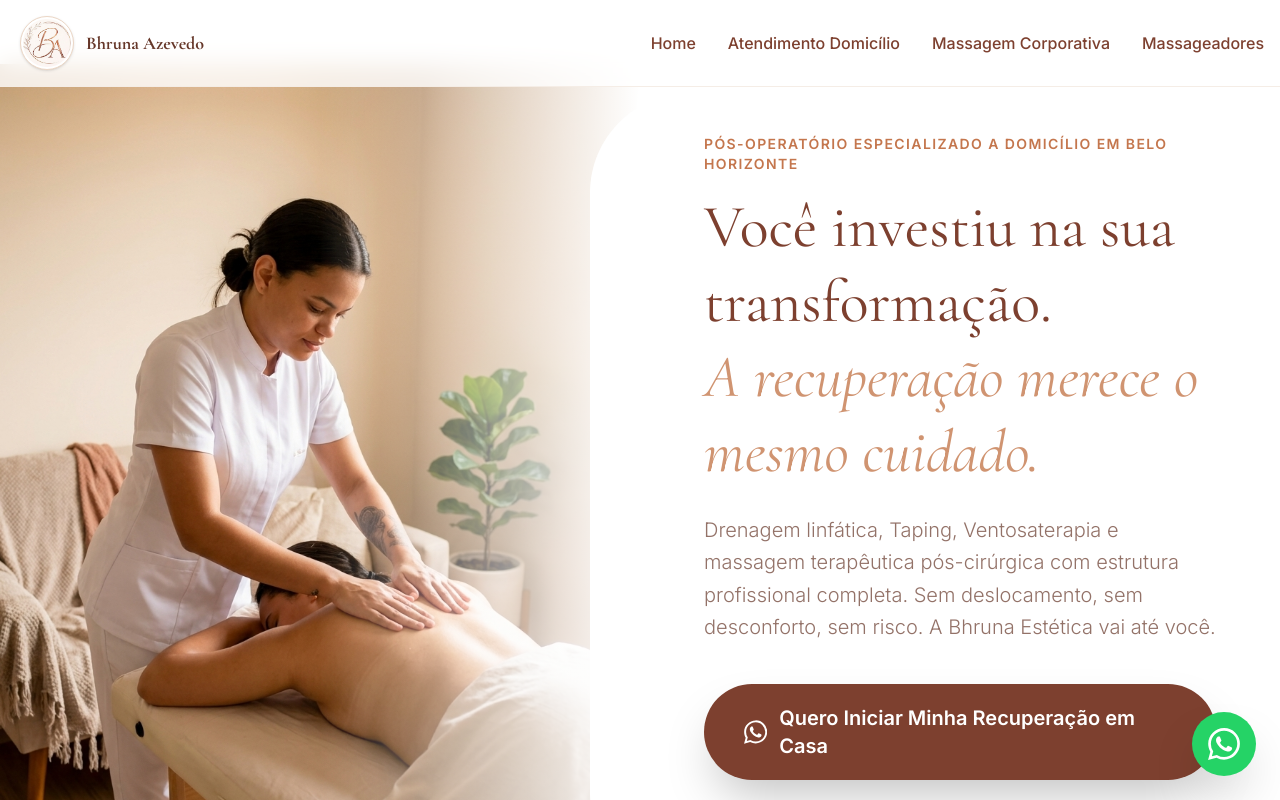
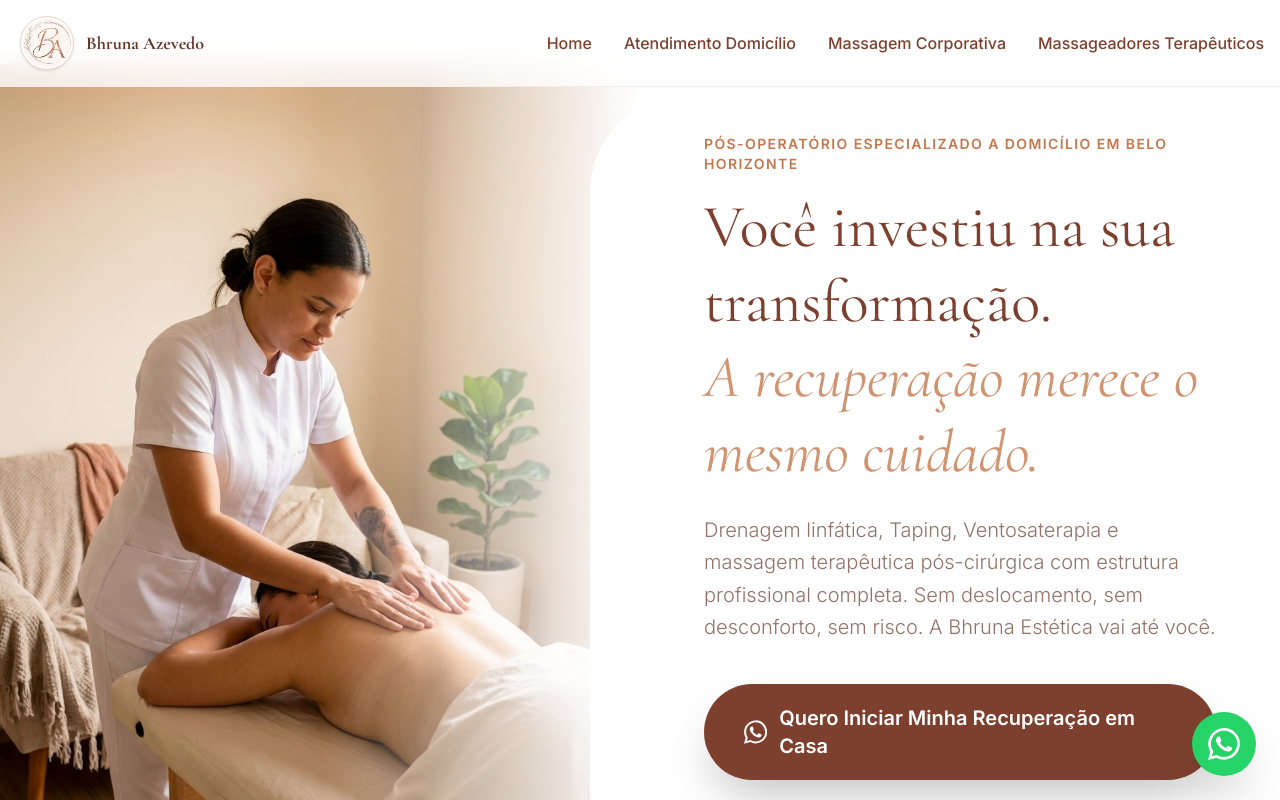
Before and after one commit to arthursl12/bhrunaestetica, a React (Vite) app: page /posoperatorio in a window 1280 px wide. Shown: the top 800 px of the page. Built offline with nearby package versions, Linux system fonts and the light colour scheme; a web font is replaced by a local one.

Commit message:
style: unify navbar brand and update navigation link labels

```diff
--- a/src/components/Shared.tsx
+++ b/src/components/Shared.tsx
@@ -11,14 +11,14 @@ export const trackEvent = (action: string) => {
   }
 };
 
-export const Navbar = () => {
+export const Navbar = ({ title = "Bhruna Azevedo" }: { title?: string }) => {
   const [isOpen, setIsOpen] = useState(false);
 
   const navLinks = [
     { name: 'Home', path: '/' },
     { name: 'Atendimento Domicílio', path: '/domicilio' },
     { name: 'Massagem Corporativa', path: '/massagemcorporativa' },
-    { name: 'Massageadores', path: '/massageadores' },
+    { name: 'Massageadores Terapêuticos', path: '/massageadores' },
   ];
 
   return (
@@ -33,7 +33,7 @@ export const Navbar = () => {
               className="h-10 w-10 md:h-12 md:w-12 rounded-full object-cover"
             />
           </div>
-          <span className="font-serif text-brand-900 font-bold text-lg hidden sm:block">Bhruna Azevedo</span>
+          <span className="font-serif text-brand-900 font-bold text-lg hidden sm:block">{title}</span>
         </Link>
 
         {/* Desktop Navigation */}
```
